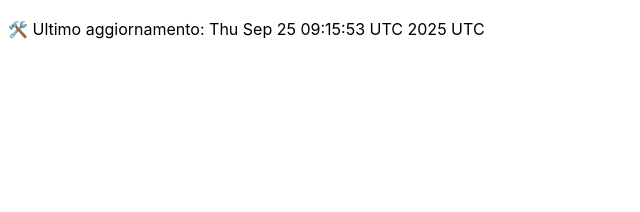
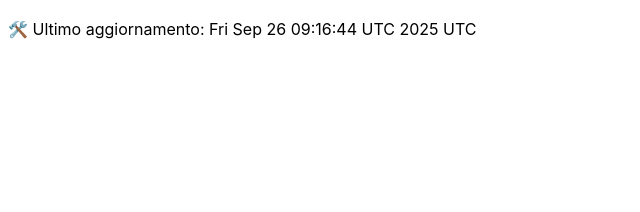
Before and after one commit to DanteTrb/DanteTrb.github.io, a Jekyll site: the page built from badges.md, in a window 1280 px wide. Shown: the top 212 px of the page, without its empty margins (0-640 px from the left). Built offline with Jekyll 4.4.1, drawn with Linux system fonts in a browser that asks for light colours; our own code applies the rules of GitHub Pages for plain Markdown files.

Commit message:
🛠️ Aggiornamento automatico badge

```diff
--- a/badges.md
+++ b/badges.md
@@ -1 +1 @@
-🛠️ Ultimo aggiornamento: Thu Sep 25 09:15:53 UTC 2025 UTC
+🛠️ Ultimo aggiornamento: Fri Sep 26 09:16:44 UTC 2025 UTC
```
